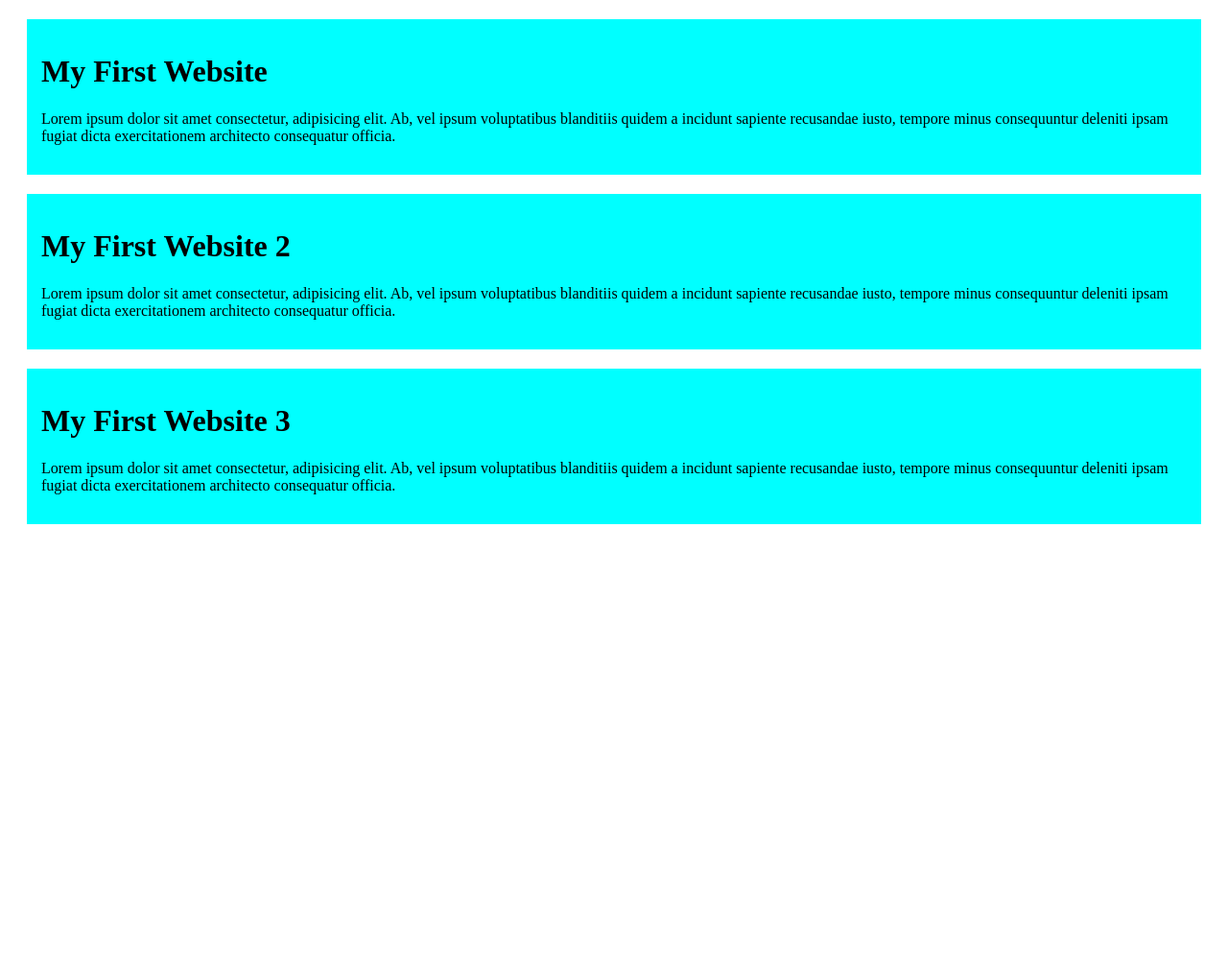
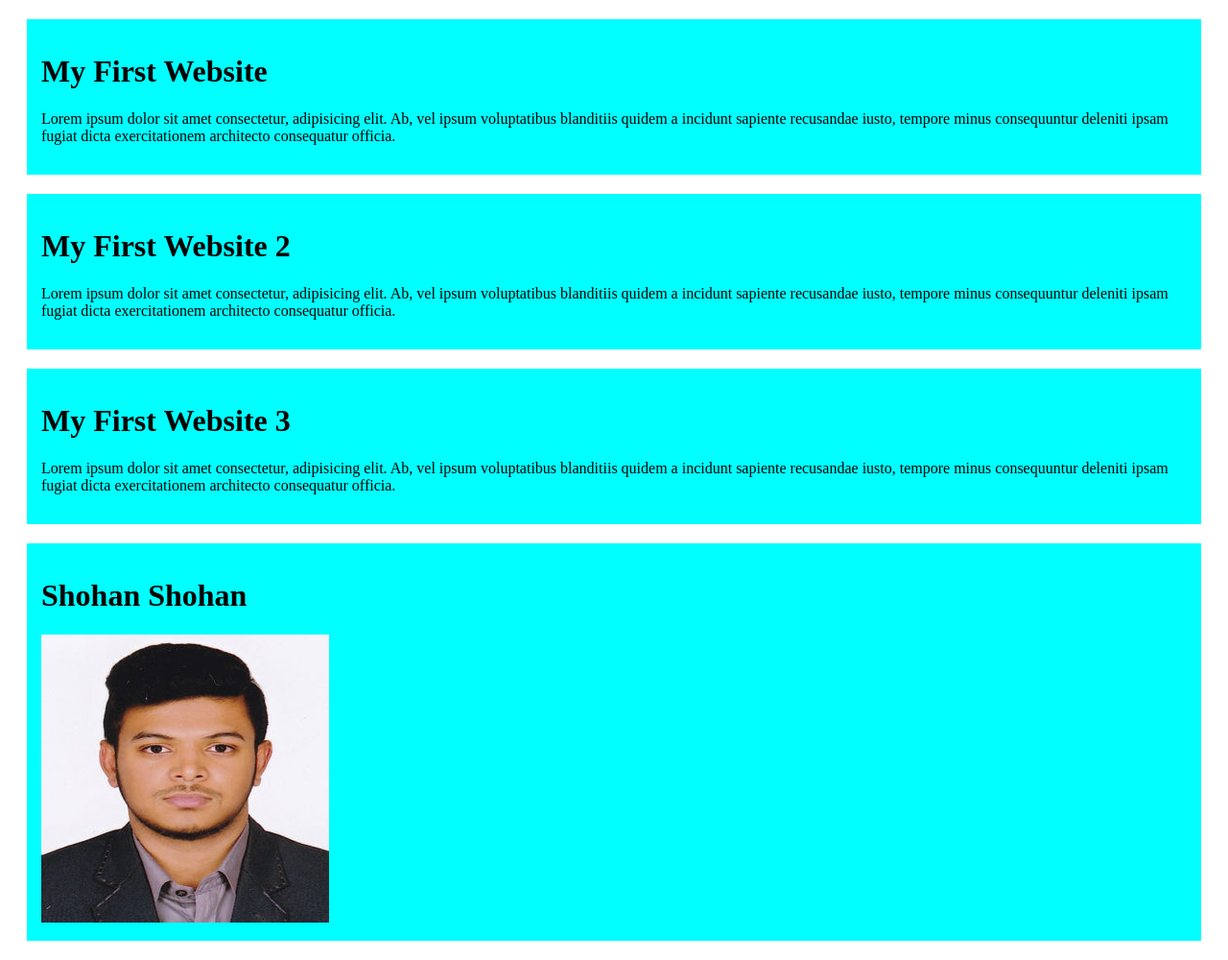
Before and after one commit to owadudshohan/My-simple-website, a plain HTML site: page index.html in a window 1280 px wide. Shown: the whole page at 96% size. Before the commit the page ends 800 px from the top, so only its background shows below. Drawn offline with Linux system fonts and the light colour scheme.

Commit message:
add photo

```diff
--- a/index.html
+++ b/index.html
@@ -25,5 +25,10 @@
             incidunt sapiente recusandae iusto, tempore minus consequuntur deleniti ipsam fugiat dicta exercitationem
             architecto consequatur officia.</p>
     </div>
+
+    <div>
+        <h1>Shohan Shohan</h1>
+        <img src="Shohan.jpg" alt="">
+    </div>
 </body>
 </html>
```
Also changed, not shown: Shohan.jpg (added).
